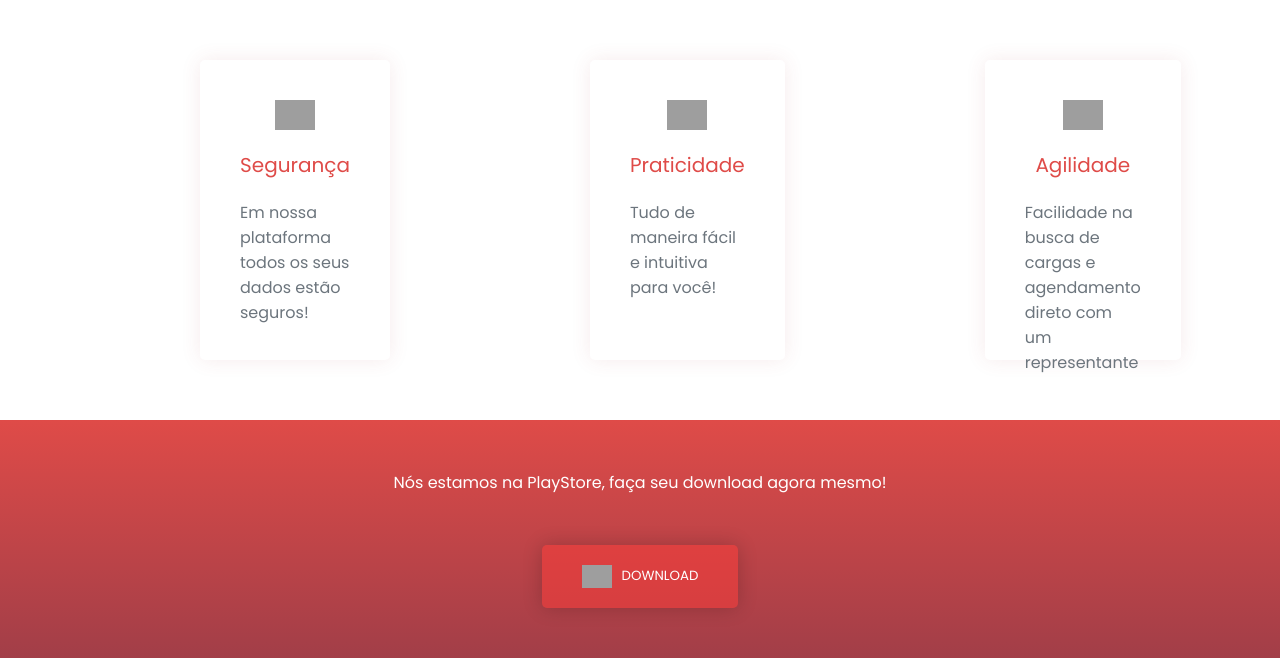
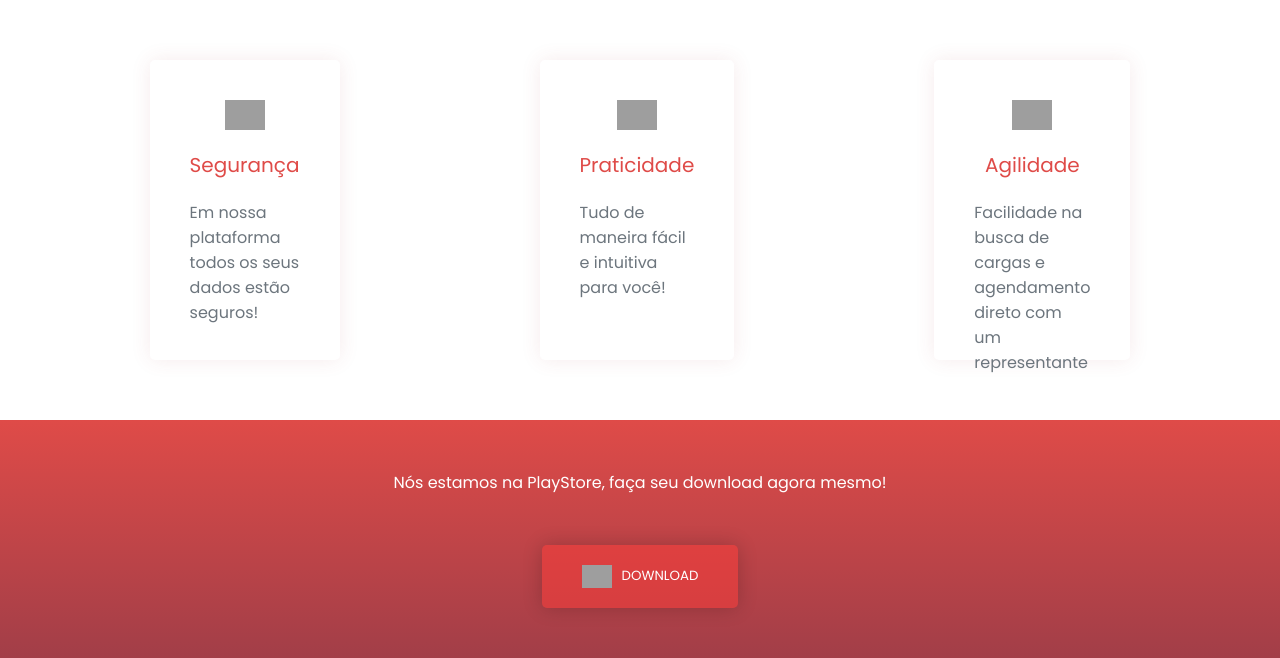
Before and after one commit to CarlosPimentel99/temfrete, a PHP site: page / in a window 1280 px wide. Shown: the part 578-1236 px from the top of the page. Run offline with PHP 8.4, Linux system fonts and the light colour scheme; grey boxes are pictures that could not be loaded.

Commit message:
Ajuste de exibição de conteudo do motorista

```diff
--- a/css/style.css
+++ b/css/style.css
@@ -100,6 +100,8 @@ button.red{
     padding-left: 200px;
     padding-right: 200px;
     gap: 200px;
+    justify-content: center;
+    justify-items: center;
 }
 
 .conteudo-caixa{
```
